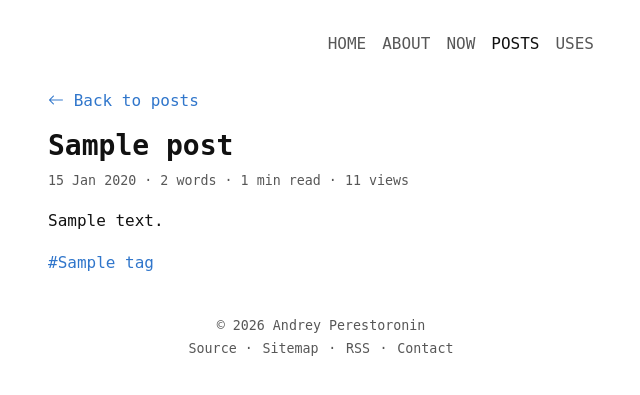
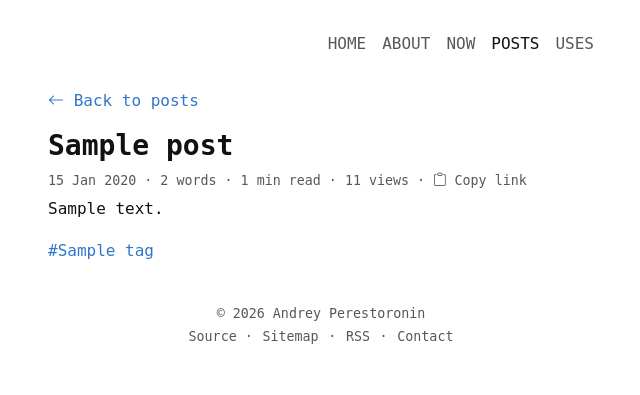
Before and after one commit to prs2rnn/django-blog, a Django app: a page that uses templates/base.html in a window 1280 px wide. Shown: the top 395 px of the page, without its empty margins (319-959 px from the left). Run offline with Django 5.2, Linux system fonts and the light colour scheme; tables that the repository leaves empty hold one stand-in row (values such as "Sample post"); some libraries are stand-ins or nearby versions; some web fonts are replaced.

Commit message:
feat: copy link button

```diff
--- a/static/css/style.css
+++ b/static/css/style.css
@@ -150,3 +150,6 @@ footer a:hover {
 .search:focus {
   box-shadow: none;
 }
+#copy-link {
+  color: var(--text);
+}
--- /dev/null
+++ b/static/js/btnCopy.js
@@ -0,0 +1,21 @@
+(function () {
+  const copyLink = document.getElementById("copy-link");
+
+  if (copyLink === null) {
+    return;
+  }
+
+  copyLink.addEventListener("click", async (e) => {
+    e.preventDefault();
+    await navigator.clipboard.writeText(window.location.href);
+
+    const icon = copyLink.querySelector("i");
+    icon.className = "bi bi-clipboard-check";
+    copyLink.lastChild.textContent = " Copied";
+
+    setTimeout(() => {
+      icon.className = "bi bi-clipboard";
+      copyLink.lastChild.textContent = " Copy link";
+    }, 2000);
+  });
+})();
--- a/templates/base.html
+++ b/templates/base.html
@@ -20,16 +20,18 @@
     />
     <meta property="og:image" content="{% static 'img/share.jpg' %}" />
     <meta property="og:url" content="https://prs2rnn.tech" />
-    <meta property="og:site_name" content="Andrey Perestoronin's Website">
+    <meta property="og:site_name" content="Andrey Perestoronin's Website" />
     <meta property="”og:type”" content="”website”" />
     <meta
       property="og:description"
       content="{% if page_desc %}{{ page_desc }}{% else %}This is a collection of notes about health, everyday life, learning and a few
   technical topics.{% endif %}"
     />
-    <meta name="twitter:card" content="summary_large_image">
+    <meta name="twitter:card" content="summary_large_image" />
     <title>
-      {% if request.resolver_match.view_name == 'core:home' %}Andrey Perestoronin's Website{%else %}Andrey Perestoronin | {{ title }}{% endif %}
+      {% if request.resolver_match.view_name == 'core:home' %}Andrey
+      Perestoronin's Website{% else %}Andrey Perestoronin | {{ title }}
+      {% endif%}
     </title>
     <link
       rel="alternate"
@@ -56,7 +58,7 @@
       src="{% static 'bootstrap/js/bootstrap.bundle.min.js' %}"
       defer
     ></script>
-    <script src="{% static 'js/main.js' %}" defer></script>
+    {% block scripts %}{% endblock scripts %}
   </head>
   <body class="container">
     <div class="row justify-content-center">
@@ -121,7 +123,9 @@
           <a href="{% url 'rss' %}">RSS</a>
           <span class="muted"> ·</span>
           <a href="{% url 'core:contact' %}">Contact</a>
-          <div class="muted">{% if site_updated %}Updated {{ site_updated }}{% endif %}</div>
+          <div class="muted">
+            {% if site_updated %}Updated {{ site_updated }}{% endif %}
+          </div>
         </footer>
       </div>
     </div>
--- a/templates/posts/detail.html
+++ b/templates/posts/detail.html
@@ -1,11 +1,17 @@
 {% extends 'base.html' %} {% block content %}
+{% load static %}
+{% block scripts %}
+  <script src="{% static 'js/btBack.js' %}" defer></script>
+  <script src="{% static 'js/btnCopy.js' %}" defer></script>
+{% endblock scripts %}
 <a href="{% url 'posts:list' %}"
   ><i class="bi bi-arrow-left"></i> Back to posts
 </a>
 <h1 class="fs-3 mt-3">{{ post.title }}</h1>
-<p class="muted">
+<p class="muted mb-1">
   {{ post.created_at|date:"d M Y" }} · {{ post.words_count }} words ·
-  {{post.reading_time }} min read · {{ post.views }} views
+  {{post.reading_time }} min read · {{ post.views }} views ·
+  <a href="#" id="copy-link"><i class="bi bi-clipboard"></i> Copy link</a>
 </p>
 <article class="post-content">{{ post.html|safe }}</article>
 {% if post.tags.all %}
@@ -14,9 +20,8 @@
   <a href="{% url 'posts:tag' tag.slug %}">#{{ tag.name }}</a>
   {% endfor %}
 </p>
-{% endif %}
-{% if post.was_updated %}
-<p class="muted">Updated: {{ post.updated_at|date:"d M Y" }}</p>
+{% endif %} {% if post.was_updated %}
+<p class="muted">Updated {{ post.updated_at|date:"d M Y" }}</p>
 {% endif %}
 <button type="button" class="btn btn-floating btn-lg" id="btn-back-to-top">
   <i class="bi bi-arrow-up"></i>
```
Also changed, not shown: static/js/btnBack.js (renamed from static/js/main.js).
